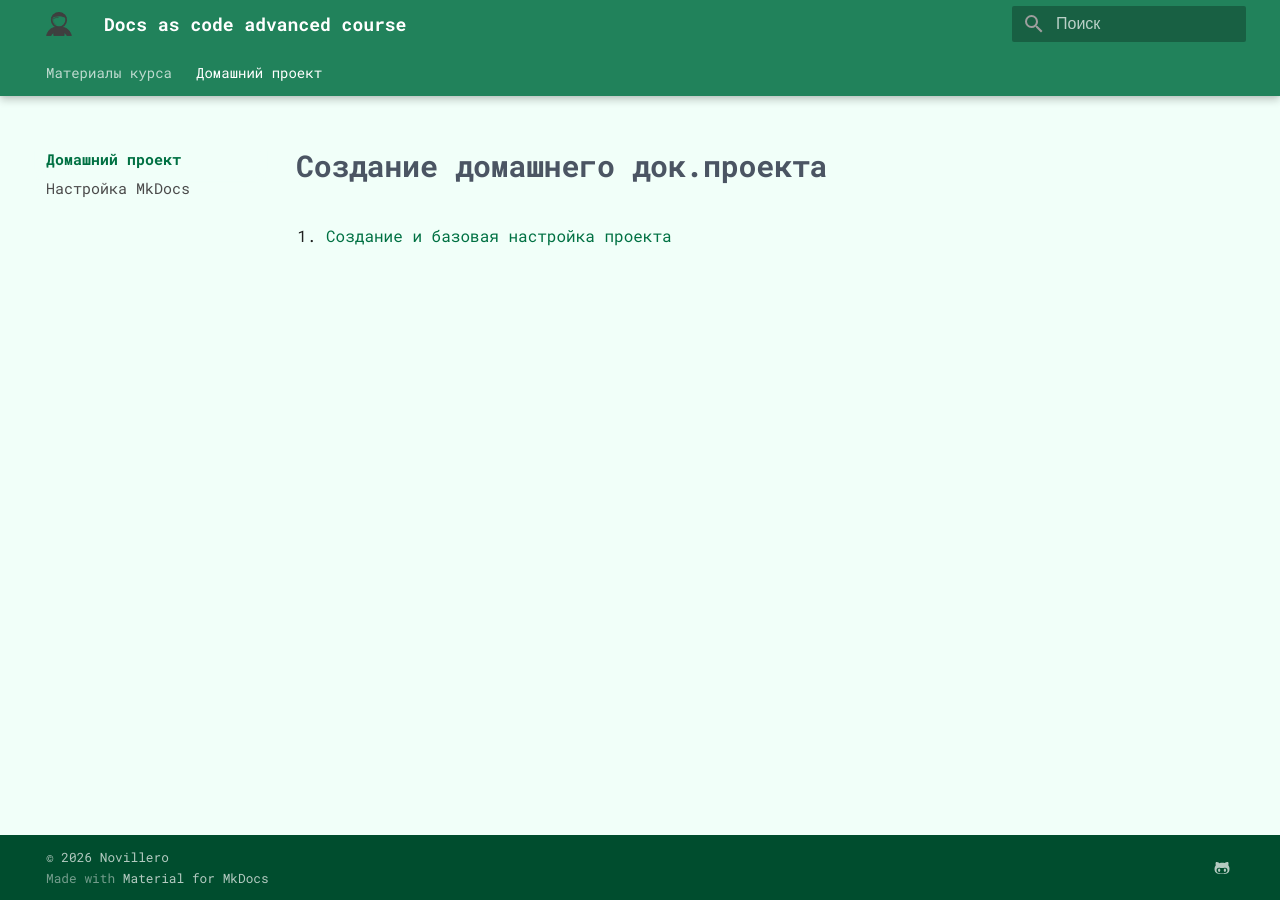
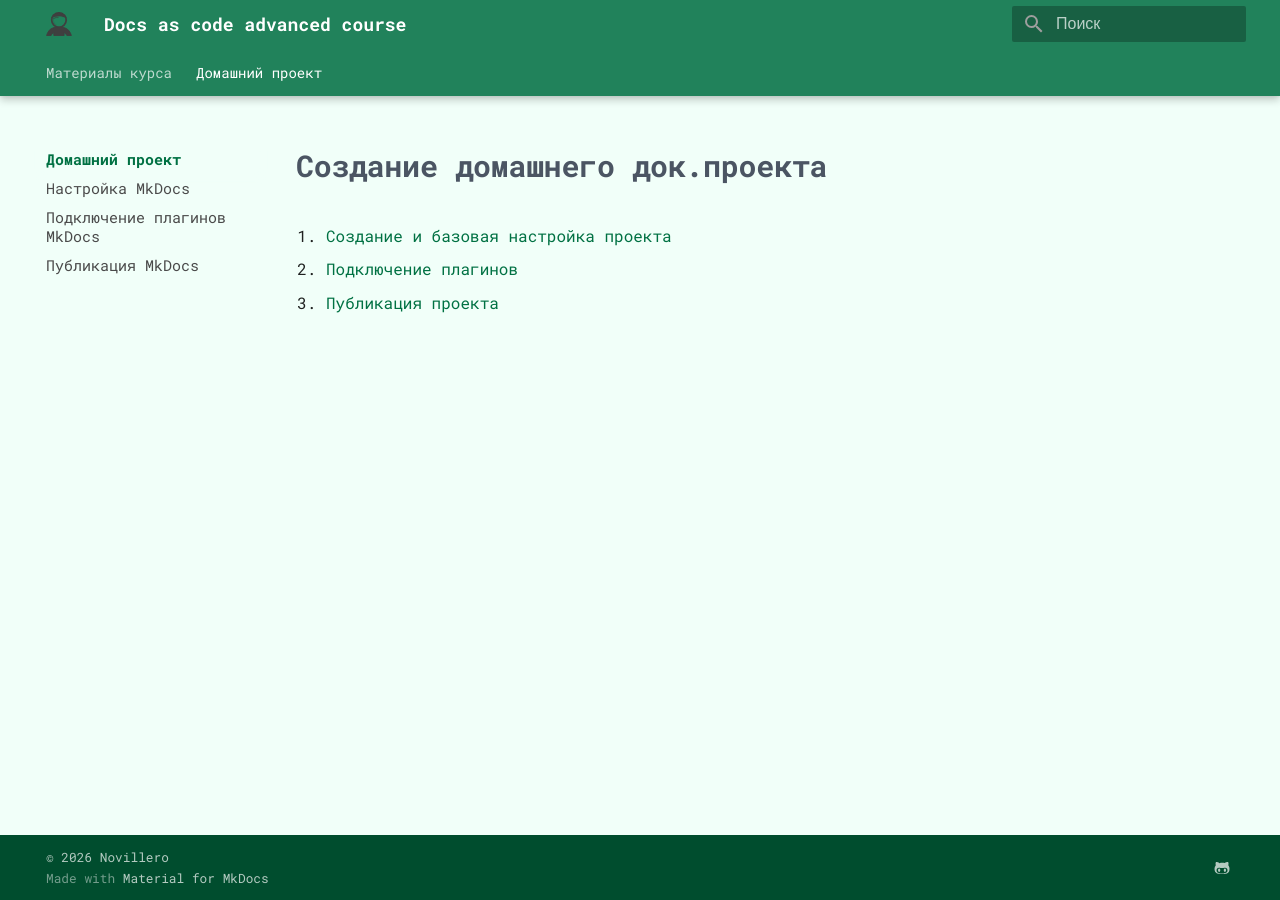
Before and after one commit to novillero/dac-adv-3, an MkDocs documentation site: the page built from docs/pet-project/index.md, in a window 1280 px wide. Built offline with MkDocs 1.6.1 and Material for MkDocs 9.7.7, drawn with Linux system fonts in a browser that asks for light colours; some web fonts are replaced.

Commit message:
open docs

```diff
--- a/docs/pet-project/index.md
+++ b/docs/pet-project/index.md
@@ -1,5 +1,5 @@
 # Создание домашнего док.проекта
 
 1. [Создание и базовая настройка проекта](./mkdocs-setup.md)
-<!--2. [Подключение плагинов](./mkdocs-plugins.md)
-3. [Публикация проекта](./mkdocs-publication.md)-->
+2. [Подключение плагинов](./mkdocs-plugins.md)
+3. [Публикация проекта](./mkdocs-publication.md)
--- a/mkdocs.yml
+++ b/mkdocs.yml
@@ -66,7 +66,7 @@ nav: # Структура сайта
     - Материалы курса:
       - index.md
       - 'Markdown: базовый синтаксис': markdown.md
-#      - 'Markdown: расширенный синтаксис': markdown-extensions.md
+      - 'Markdown: расширенный синтаксис': markdown-extensions.md
       - Тех.минимум по git: git-for-tech-writer.md
       - Вебинары: meetings.md
       - Домашние задания:
@@ -74,7 +74,7 @@ nav: # Структура сайта
         - Домашнее задание N1: homeworks/homework-1.md
         - Домашнее задание N2: homeworks/homework-2.md
         - Домашнее задание №3: homeworks/homework-3.md
-#        - Домашнее задание N4: homeworks/homework-4.md
+        - Домашнее задание N4: homeworks/homework-4.md
 #        - Домашнее задание N5: homeworks/homework-5.md
 #        - Домашнее задание N6: homeworks/homework-6.md
       - Кросс-ревью:
@@ -83,8 +83,8 @@ nav: # Структура сайта
     - Домашний проект:
       - pet-project/index.md
       - Настройка MkDocs: pet-project/mkdocs-setup.md
-#      - Подключение плагинов MkDocs: pet-project/mkdocs-plugins.md
-#      - Публикация MkDocs: pet-project/mkdocs-publication.md
+      - Подключение плагинов MkDocs: pet-project/mkdocs-plugins.md
+      - Публикация MkDocs: pet-project/mkdocs-publication.md
 #      - Подключение OpenAPI: pet-project/api-add.md
 #      - Добавление диаграмм PlantUML: pet-project/plant-uml.md
 #      - Кастомизация стилей MkDocs: pet-project/mkdocs-css.md
```
